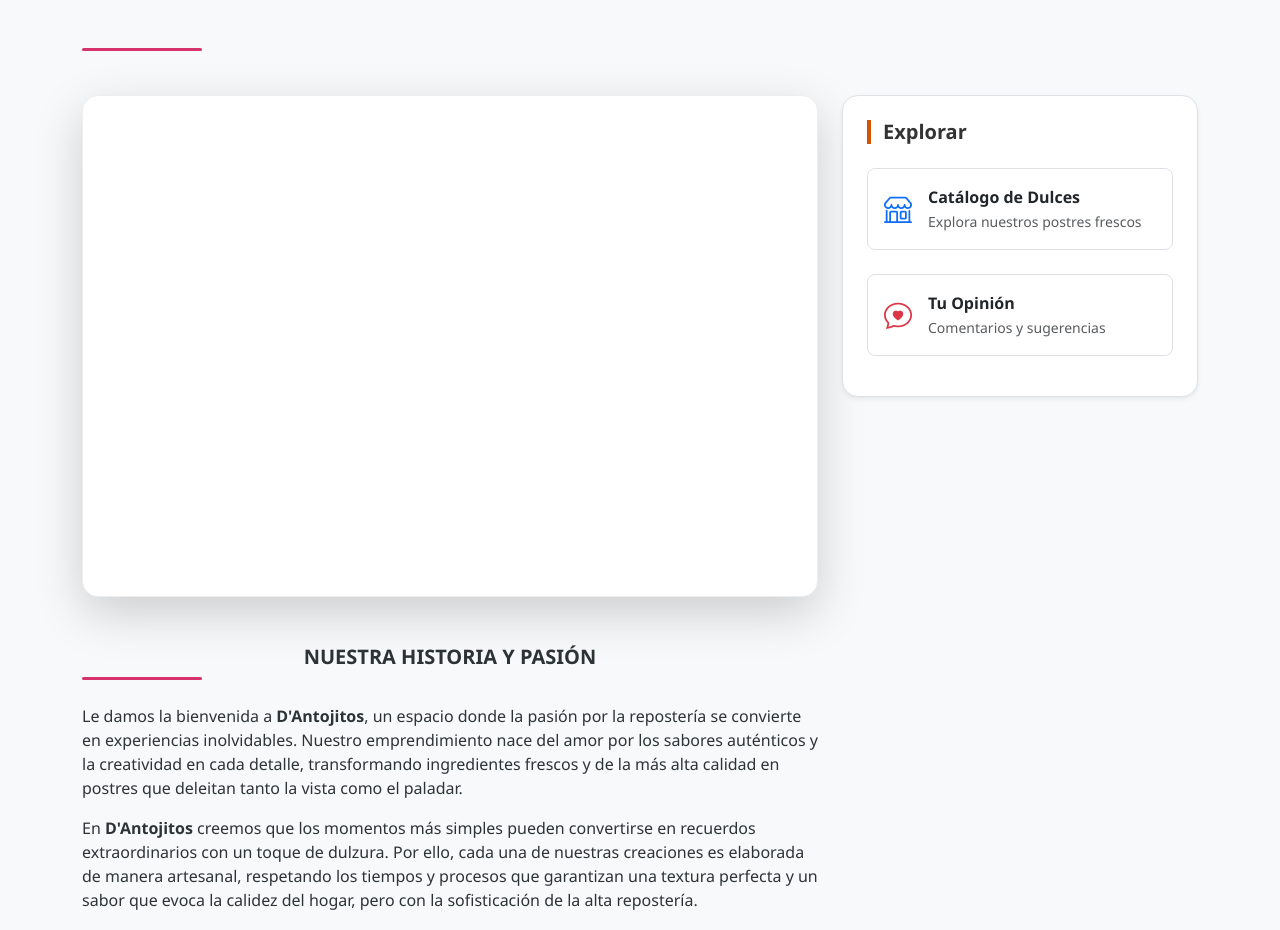
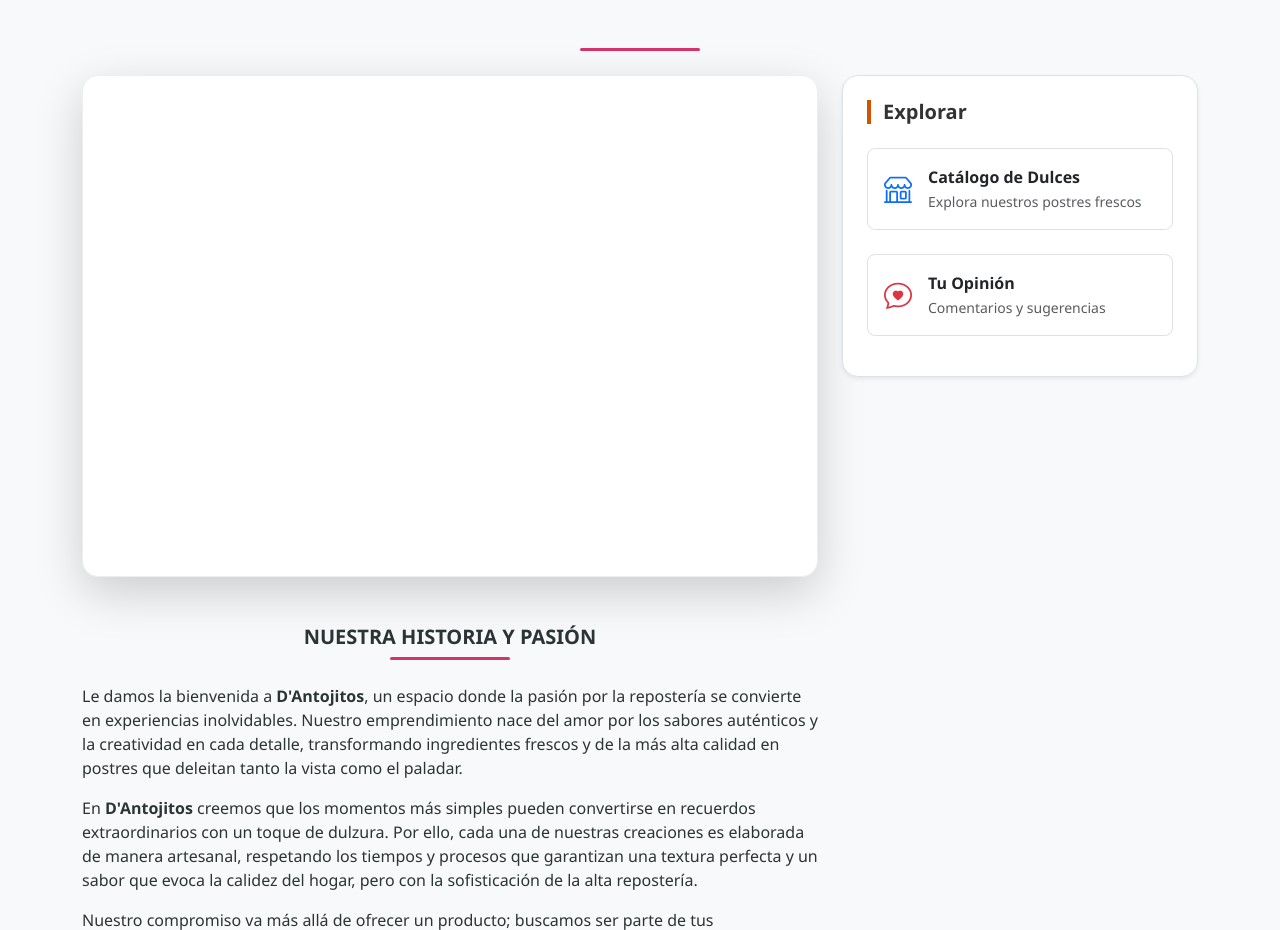
Before and after one commit to 19Yisus22/WEB_D.ANTOJITOS-VS_2026, a Flask app: page /inicio in a window 1280 px wide. Shown: the part 251-1181 px from the top of the page. Run offline with Flask 3, Linux system fonts and the light colour scheme; data that the repository does not hold is empty; parts of the project's set-up code (start-up, migrations or seed data) failed here and were passed over.

Commit message:
D'Antojitos©

```diff
--- a/templates/inicio.html
+++ b/templates/inicio.html
@@ -28,7 +28,7 @@
             </div>
             {% endif %}
         </header>
-        <div class="divider" style="width: 120px; height: 3px; margin-top: 5px; background-color: #d6336c; margin-center: 0;"></div>
+        <div class="divider" style="width: 120px; height: 3px; margin: 5px auto 0 auto; background-color: #d6336c;"></div>
         <div class="row g-4">
             <div class="col-lg-8">
                 <section id="vision" class="fade-in">
@@ -50,7 +50,7 @@
                         </div>
                     </div><br>
                     <h3 class="fw-bold h5 text-uppercase" style="text-align:center">Nuestra historia y pasión</h3>
-                    <div class="divider" style="width: 120px; height: 3px; margin-top: 5px; background-color: #d6336c; margin-center: 0;"></div>
+                    <div class="divider" style="width: 120px; height: 3px; margin: 5px auto 0 auto; background-color: #d6336c;"></div>
                     <div class="mt-4 content-text">
                         <p class="descripcion-postre">
                             Le damos la bienvenida a <strong>D'Antojitos</strong>, un espacio donde la pasión por la repostería se convierte en experiencias inolvidables. Nuestro emprendimiento nace del amor por los sabores auténticos y la creatividad en cada detalle, transformando ingredientes frescos y de la más alta calidad en postres que deleitan tanto la vista como el paladar.
```
